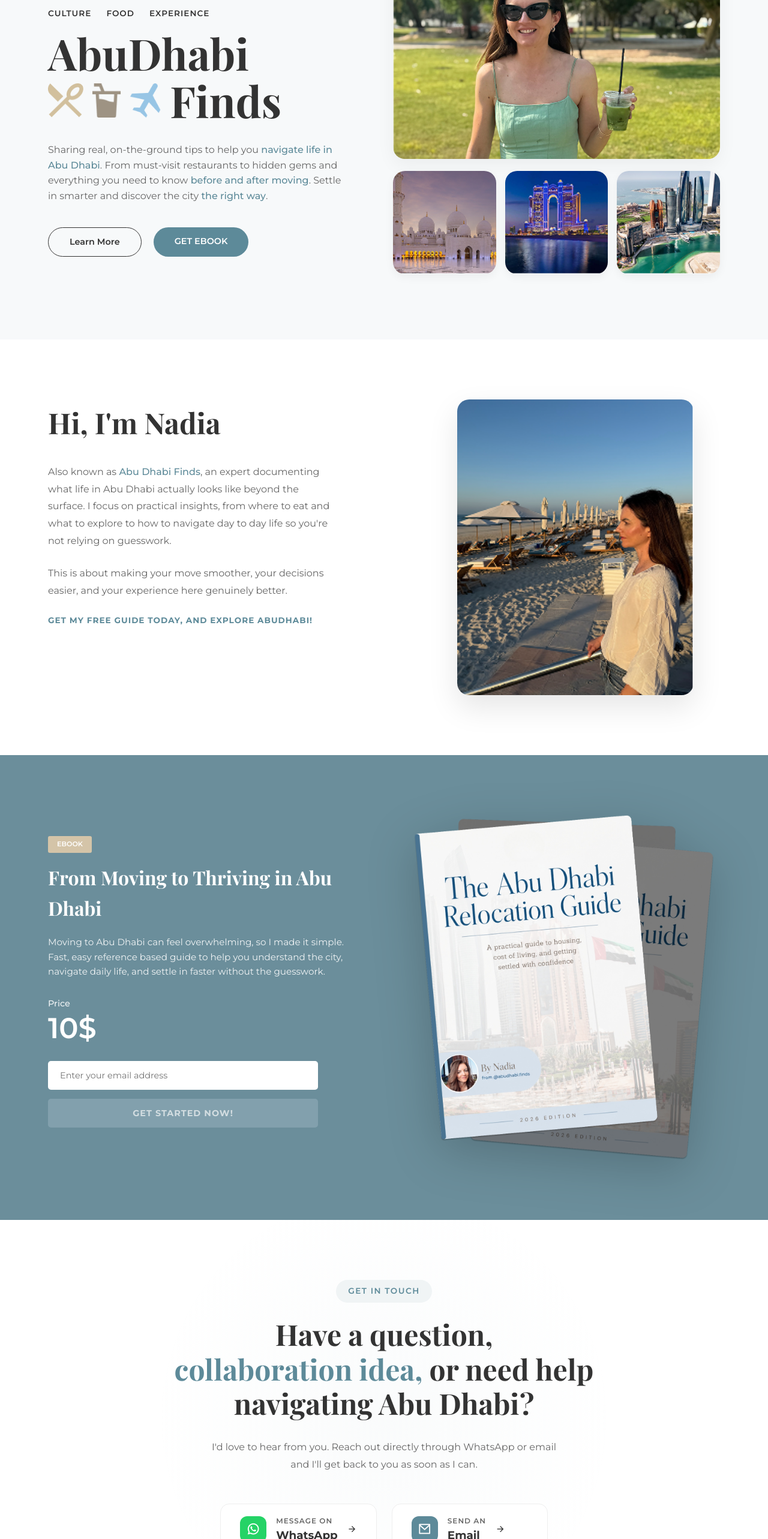
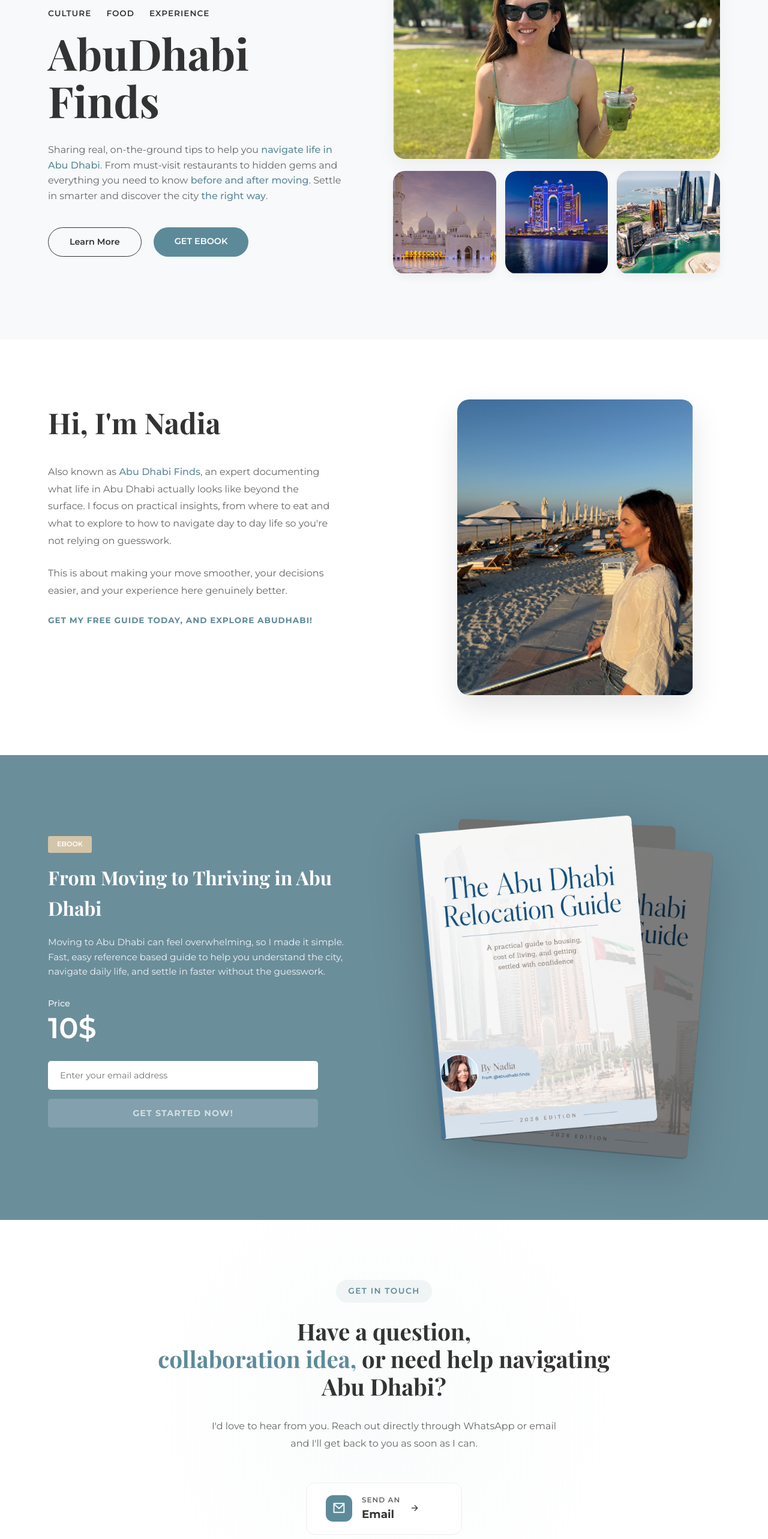
Before and after one commit to Creatorsblueprint/ADFinds, a React (Vite) app in the folder ADFinds-Project/: page / in a window 1280 px wide. Shown: the part 234-2800 px from the top of the page at 60% size. Built offline with nearby package versions, Linux system fonts and the light colour scheme; a web font is replaced by a local one.

Commit message:
Update home and contact section

```diff
--- a/ADFinds-Project/src/Contact/Contact.jsx
+++ b/ADFinds-Project/src/Contact/Contact.jsx
@@ -29,7 +29,7 @@ const Contact = () => {
                     </motion.p>
 
                     <motion.div variants={fadeIn} className={styles.ctaGroup}>
-                        <a
+                        {/* <a
                             href="https://wa.me/yournumber"
                             target="_blank"
                             rel="noopener noreferrer"
@@ -43,7 +43,7 @@ const Contact = () => {
                                 <span className={styles.ctaValue}>WhatsApp</span>
                             </div>
                             <i className="ri-arrow-right-line className={styles.arrowIcon}"></i>
-                        </a>
+                        </a> */}
 
                         <a
                             href="mailto:your@email.com"
--- a/ADFinds-Project/src/Contact/Contact.module.css
+++ b/ADFinds-Project/src/Contact/Contact.module.css
@@ -34,9 +34,10 @@
 
 .title {
     font-family: var(--font-serif);
-    font-size: clamp(2.2rem, 4.5vw, 3rem);
+    font-size: clamp(2rem, 3vw, 3rem);
+    /* font-size: 2.5rem; */
     line-height: 1.2;
-    font-weight: 700;
+    /* font-weight: 700; */
     color: var(--text-dark);
     margin-bottom: 30px;
 }
@@ -173,7 +174,7 @@
     }
 
     .title {
-        font-size: 2.2rem;
+        font-size: 2.15rem;
     }
 
     .cta {
--- a/ADFinds-Project/src/Home/Home.jsx
+++ b/ADFinds-Project/src/Home/Home.jsx
@@ -36,9 +36,9 @@ const Home = () => {
           <motion.h1 className={styles.title} variants={fadeIn}>
             AbuDhabi <br />
             <span className={styles.titleWithIcons}>
-              <img src="/Icons/Vector.png" alt="Fork Spoon" className={styles.titleIcon} />
+              {/* <img src="/Icons/Vector.png" alt="Fork Spoon" className={styles.titleIcon} />
               <img src="/Icons/Vector-1.png" alt="Drink" className={styles.titleIcon} />
-              <img src="/Icons/Vector-2.png" alt="Plane" className={styles.titleIcon} />
+              <img src="/Icons/Vector-2.png" alt="Plane" className={styles.titleIcon} /> */}
               Finds
             </span>
           </motion.h1>
```
